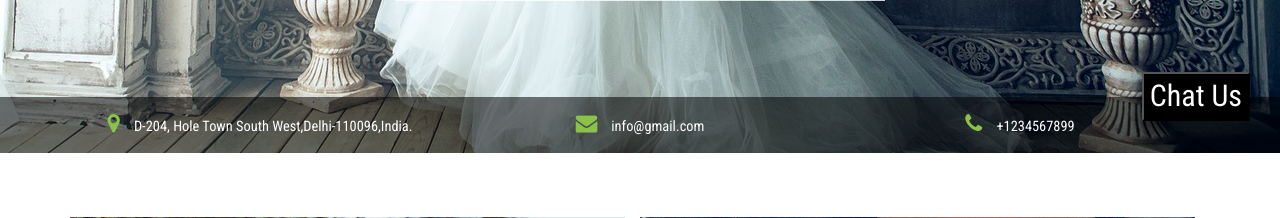
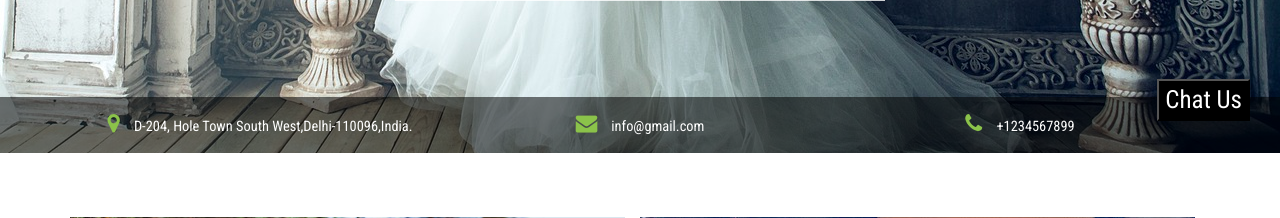
Before and after one commit to Iram7208/online_banquet_booking, a PHP site: page / in a window 1280 px wide. Shown: the part 654-872 px from the top of the page. Run offline with PHP 8.4, Linux system fonts and the light colour scheme; a user stored in the database is signed in; data comes from the database, SQL or seed files in the repository.

Commit message:
Update index.php

```diff
--- a/index.php
+++ b/index.php
@@ -159,7 +159,7 @@ foreach($results as $row)
         });
     });
 </script>
-<button id="toggleChatbot" style="background-color:black; color:white; font-size: 30px; position: fixed; bottom: 25px; right: 30px; z-index: 999;">Chat Us</button>
+<button id="toggleChatbot" style="background-color:black; color:white; font-size: 25px; position: fixed; bottom: 25px; right: 30px; z-index: 999;">Chat Us</button>
 <iframe id="chatbotFrame" src="https://webchat.botframework.com/embed/banquetmanagement-bot?s=Ud-O7xIhOLs.s_m2z9syutmyeSftp81niCf9hJ-d8sHAjg5_fypQ67g" style="display: none; height: 400px; max-height: 400px; position: fixed; bottom: 0; right: 0;"></iframe>
 </body>
 </html>
```
